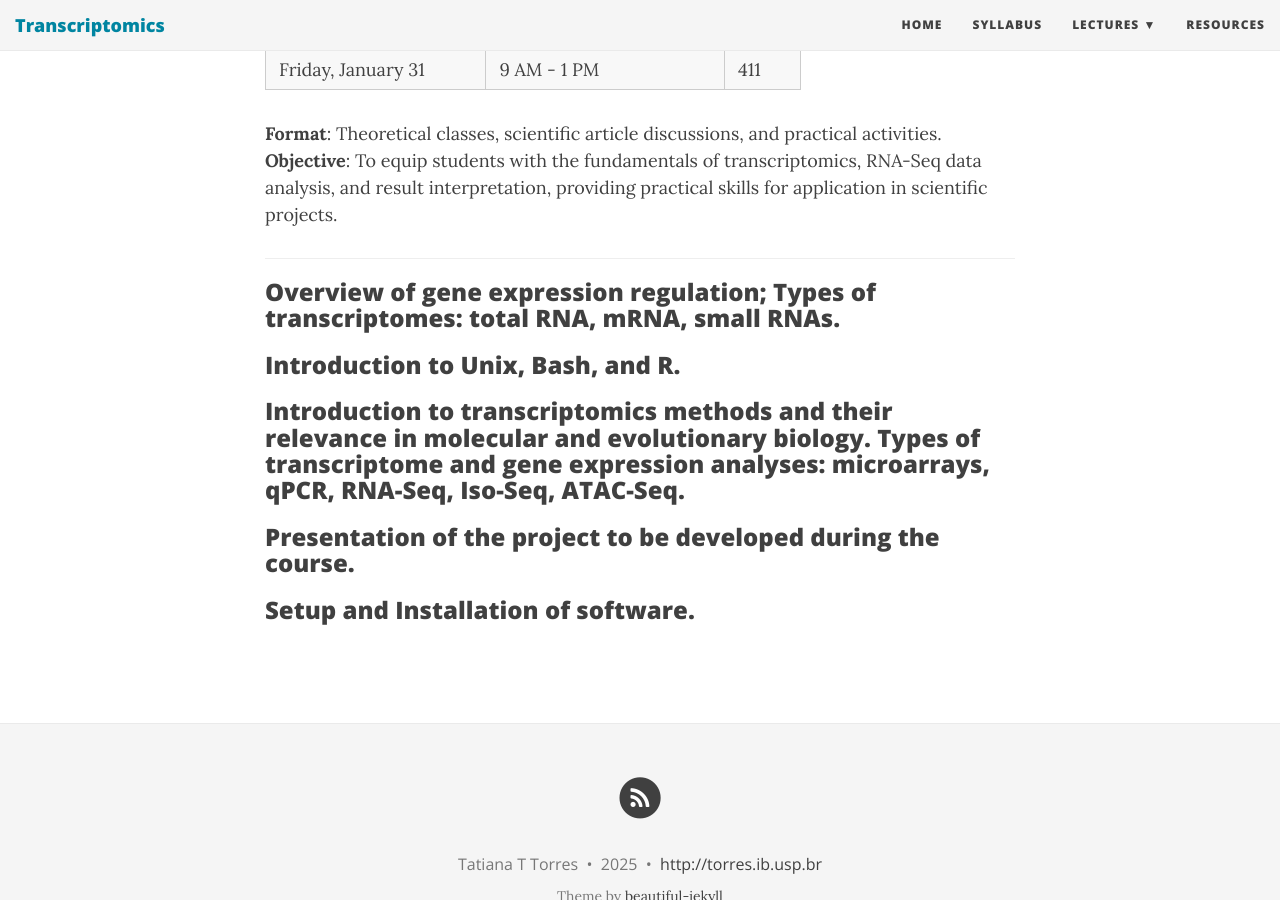
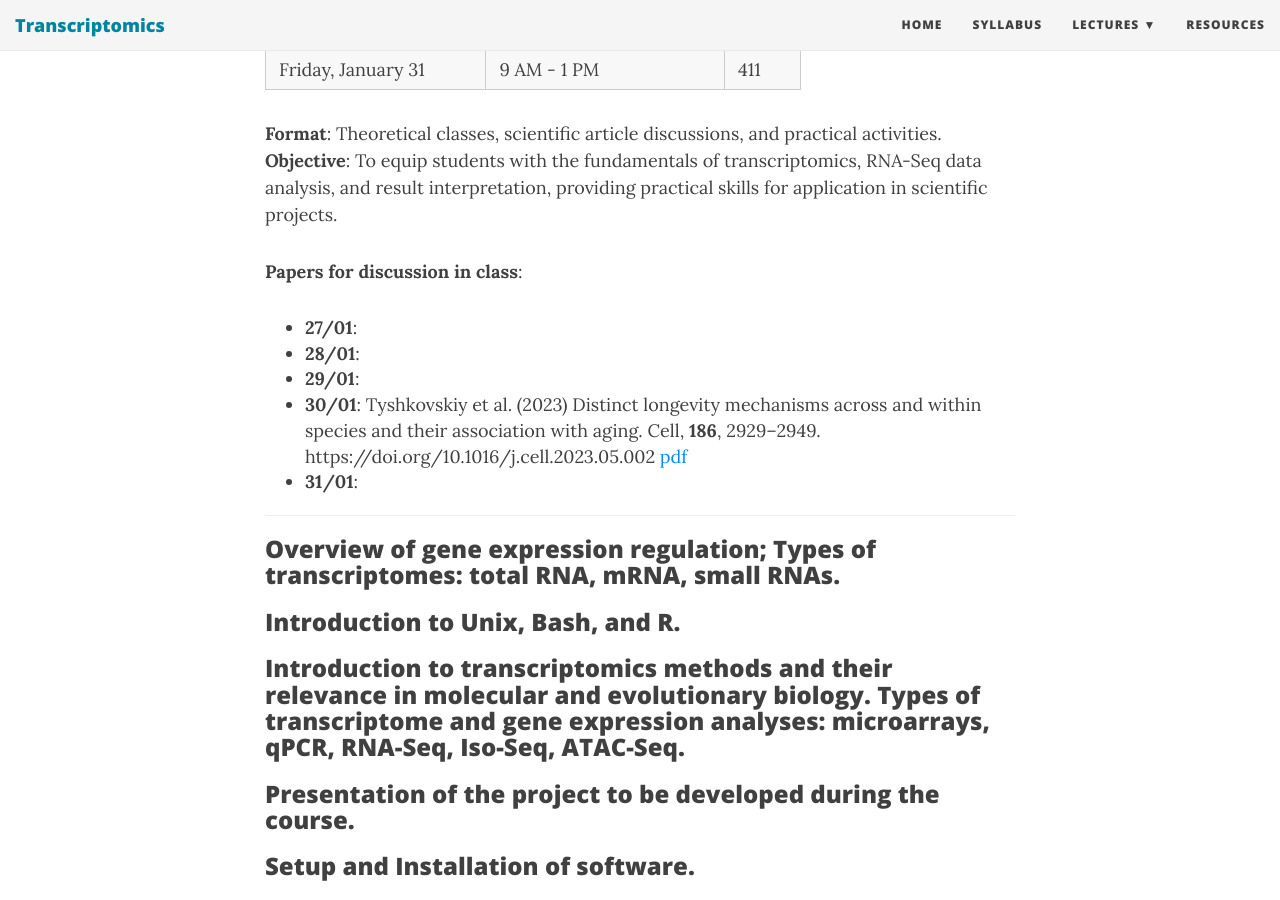
Before and after one commit to tttorres/transcriptomics, a Jekyll site: the page built from _posts/2025-01-20-Day01.md, in a window 1280 px wide and 900 px high, scrolled down 556 px. Built offline with Jekyll 4.4.1, drawn with Linux system fonts in a browser that asks for light colours; nearby versions of some CDN libraries.

Commit message:
Update 2025-01-20-Day01.md

```diff
--- a/_posts/2025-01-20-Day01.md
+++ b/_posts/2025-01-20-Day01.md
@@ -21,6 +21,13 @@ title: Day 01
 **Format**: Theoretical classes, scientific article discussions, and practical activities.
 **Objective**: To equip students with the fundamentals of transcriptomics, RNA-Seq data analysis, and result interpretation, providing practical skills for application in scientific projects.
 
+**Papers for discussion in class**:
+
+- **27/01**:
+- **28/01**:
+- **29/01**:
+- **30/01**: Tyshkovskiy et al. (2023) Distinct longevity mechanisms across and within species and their association with aging. Cell, **186**, 2929–2949. https://doi.org/10.1016/j.cell.2023.05.002 [pdf](/files/Tyshkovskiyetal2023.pdf)
+- **31/01**:
 
 ---
 
```
